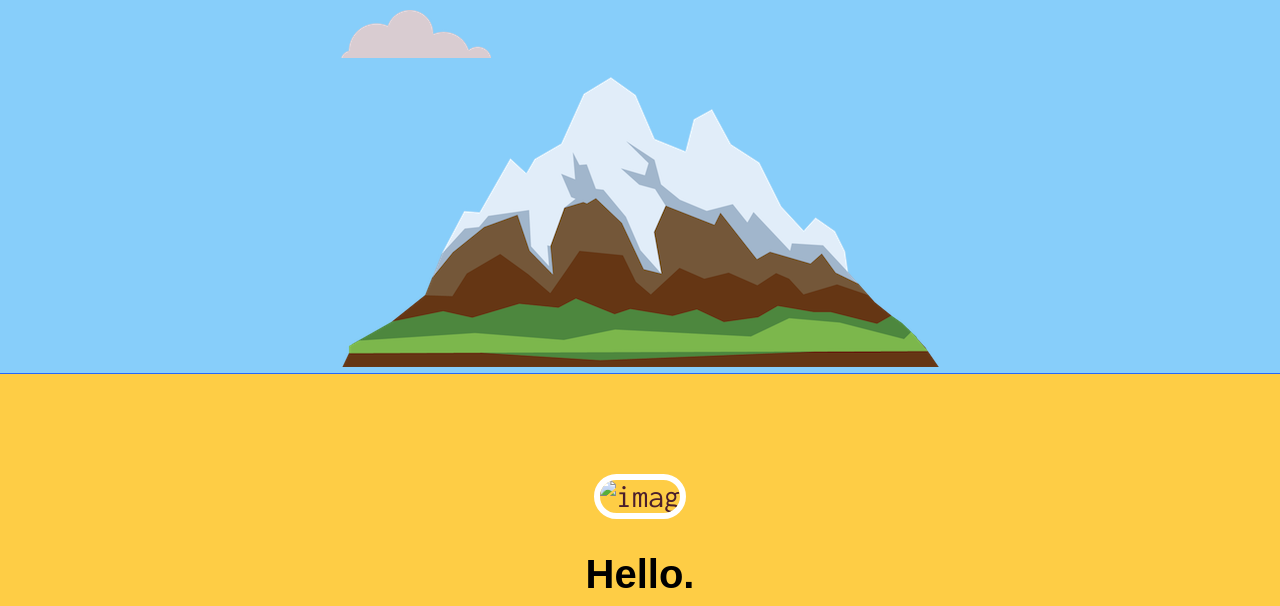
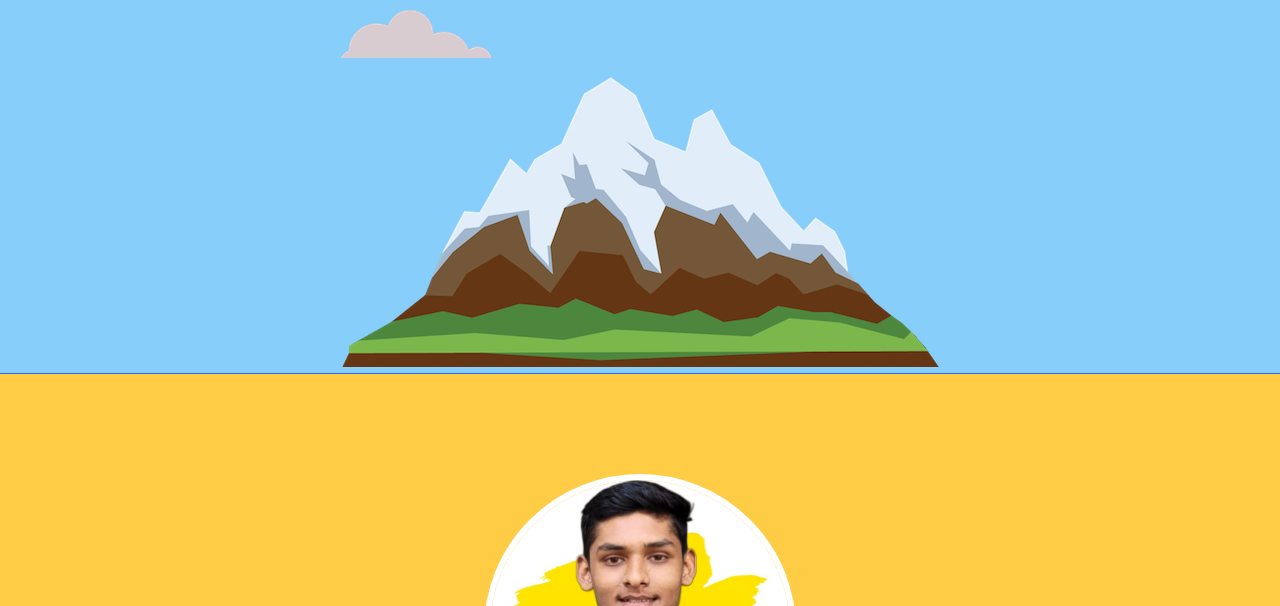
Before and after one commit to Ajay23052004/mysite, a plain HTML site: page index.html in a window 1280 px wide. Shown: the part 346-952 px from the top of the page. Drawn offline with Linux system fonts and the light colour scheme; the site is published under a folder, as on GitHub Pages, so addresses that start at the root find nothing.

Commit message:
Update index.html

```diff
--- a/index.html
+++ b/index.html
@@ -36,7 +36,7 @@
    </div>
     <div class="middle">
   <div class="profile">
-    <img class="prof" src="/ajayy.jpeg" alt="imag"> <h2>Hello.</h2>
+    <img class="prof" src="ajayy.jpeg" alt="imag"> <h2>Hello.</h2>
     <p> I am an android and Web Devloper. I'm the Student of computer Science. I 💖 coffee and music. </p>
   </div>
   <div class="gap">
```
